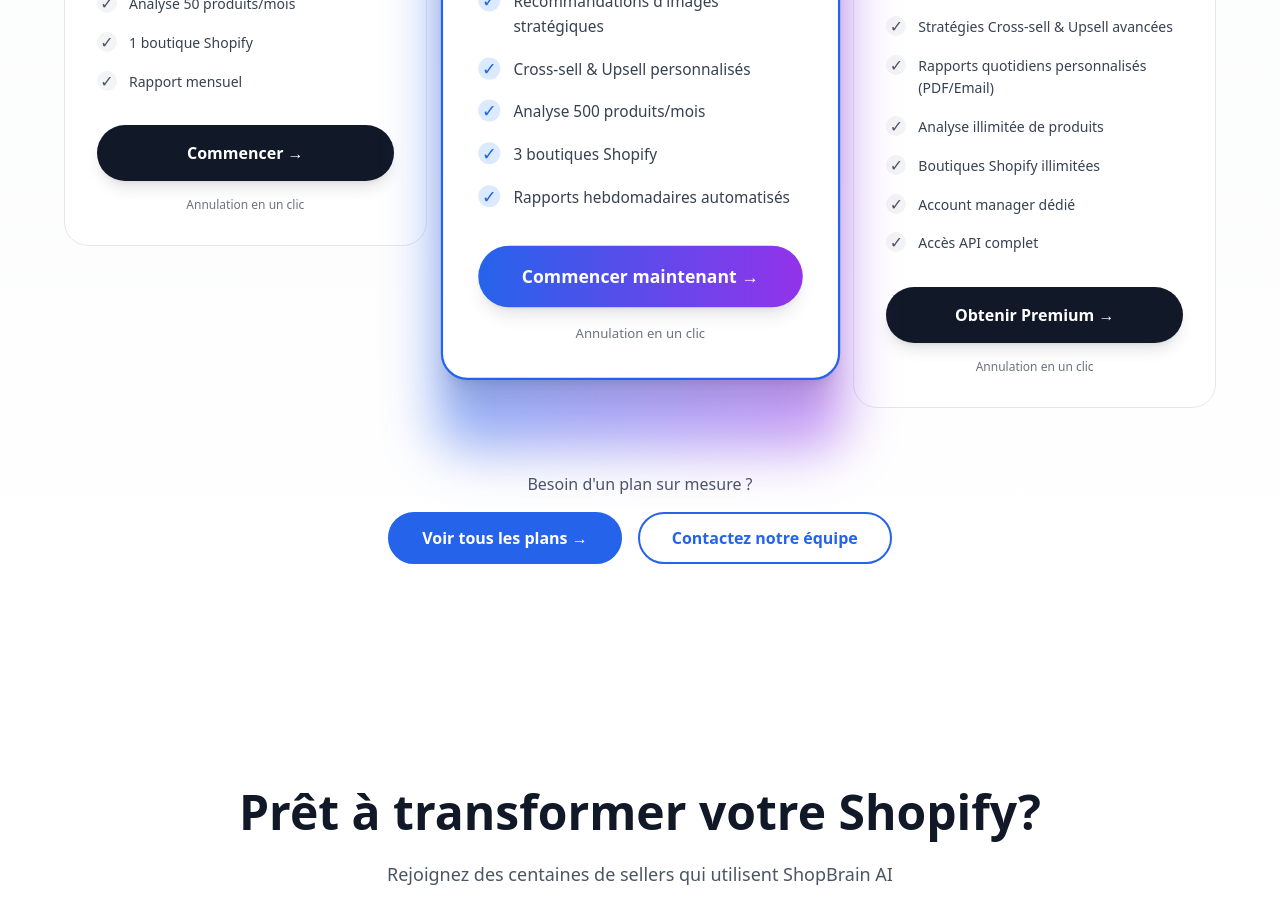
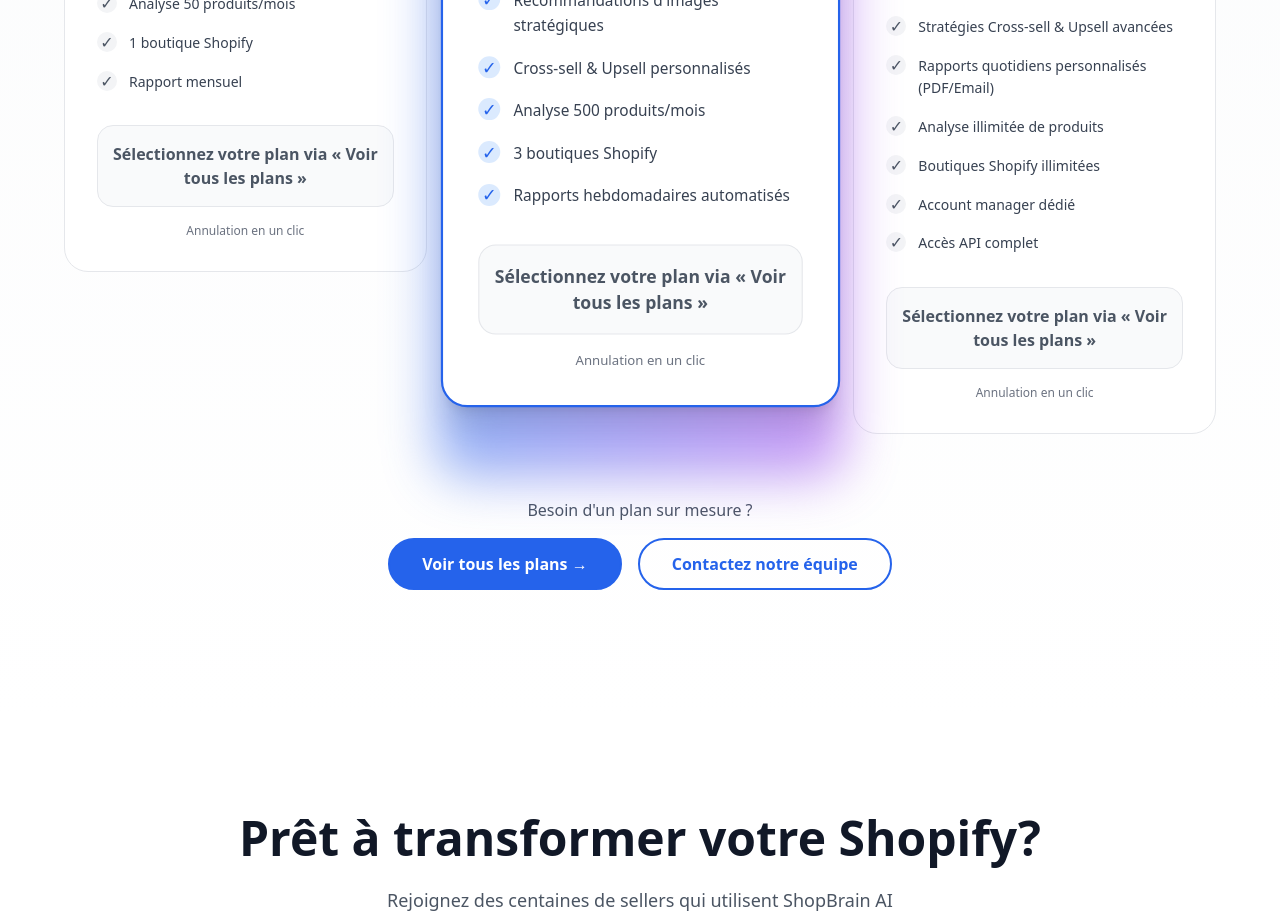
Before and after one commit to fdkng/SHOPBRAIN_AI, a React (Vite) app in the folder frontend/: page / in a window 1280 px wide. Shown: the part 3300-4222 px from the top of the page. Built offline with nearby package versions, Linux system fonts and the light colour scheme; the HTML template or start-up script is replaced by a standard one.

Commit message:
Initial commit: prepare backend for deployment

```diff
--- a/frontend/src/App.jsx
+++ b/frontend/src/App.jsx
@@ -158,6 +158,14 @@ export default function App() {
       authListener?.subscription?.unsubscribe()
     }
   }, [user, hasSubscription])
+
+  // Auto-route to dashboard when payment succeeded and subscription detected
+  useEffect(() => {
+    if (paymentSuccess && hasSubscription && user) {
+      setCurrentView('dashboard')
+      window.location.hash = '#dashboard'
+    }
+  }, [paymentSuccess, hasSubscription, user])
 
   const checkUser = async () => {
     const { data: { session } } = await supabase.auth.getSession()
@@ -909,16 +917,10 @@ export default function App() {
                     ))}
                   </ul>
 
-                  <button
-                    onClick={() => handleStripeCheckout(plan.plan_id)}
-                    className={`w-full py-4 rounded-full text-base font-bold transition-all hover:scale-105 shadow-lg ${
-                      plan.highlight
-                        ? 'bg-gradient-to-r from-blue-600 to-purple-600 text-white hover:shadow-2xl hover:shadow-blue-500/50'
-                        : 'bg-gray-900 text-white hover:bg-gray-800 hover:shadow-xl'
-                    }`}
-                  >
-                    {plan.cta} →
-                  </button>
+                  {/* CTA removed; selection via Stripe Pricing Table */}
+                  <div className="w-full py-4 rounded-2xl text-base font-semibold text-center border border-gray-200 bg-gray-50 text-gray-600">
+                    Sélectionnez votre plan via « Voir tous les plans »
+                  </div>
 
                   <p className="text-center text-xs text-gray-500 mt-4">
                     Annulation en un clic
```
